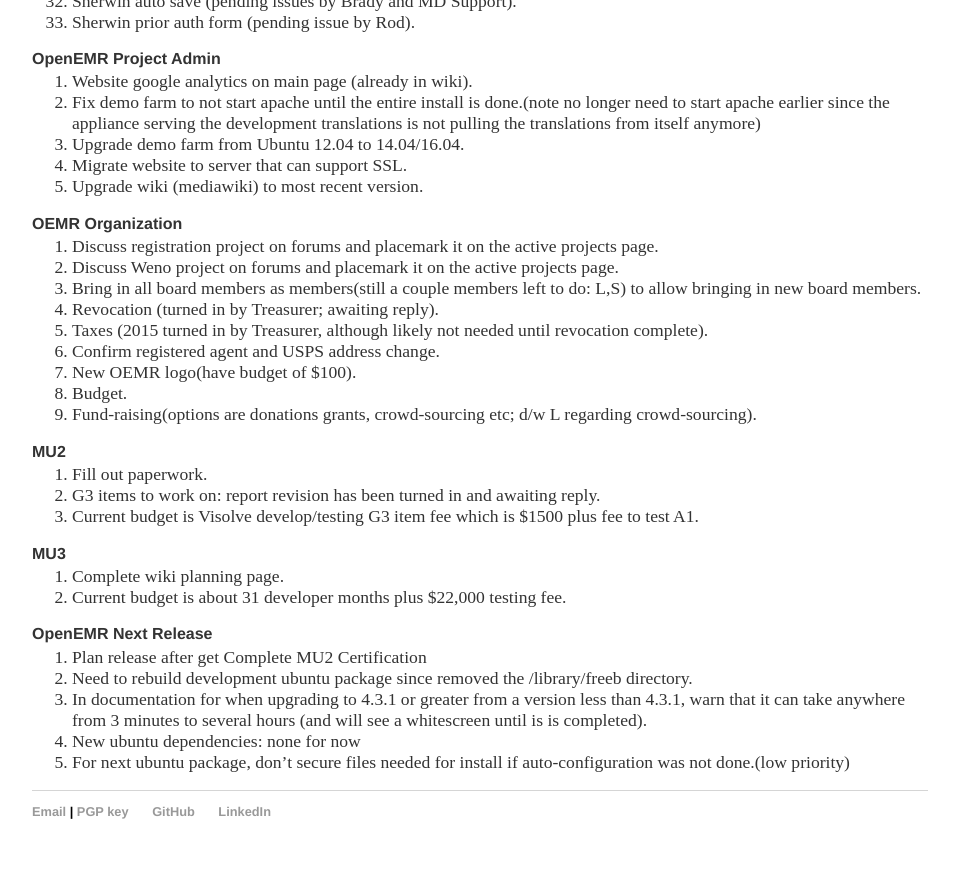
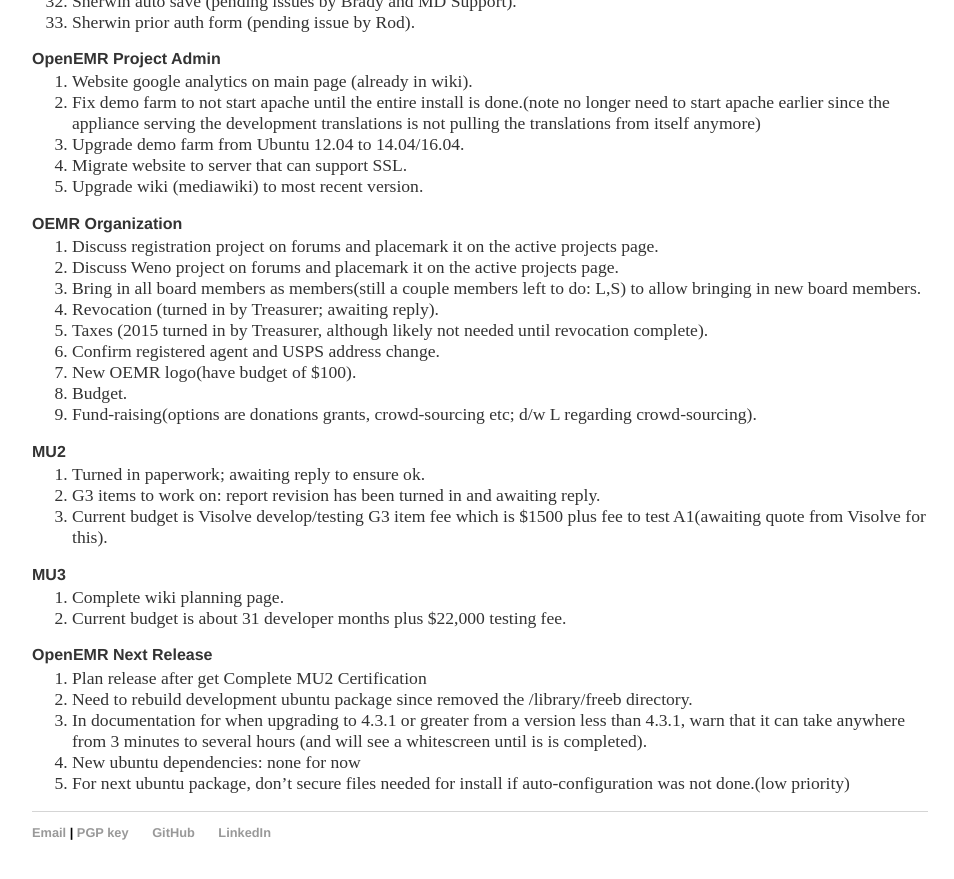
Before and after one commit to bradymiller/bradymiller.github.io, a Jekyll site: the page built from todo/index.md, in a window 1280 px wide and 900 px high, scrolled down 1042 px. Shown: the top 879 px of the window, without its empty margins (160-1114 px from the left). Built offline with Jekyll 4.4.1, drawn with Linux system fonts in a browser that asks for light colours; some of the changed text lies outside the part shown.

Commit message:
Update todo list

```diff
--- a/todo/index.md
+++ b/todo/index.md
@@ -4,7 +4,7 @@
 ## TODO lists
 
 ### Expedited
-* MU2 - Fill out paperwork.
+* MU2 - Turned in paperwork; awaiting reply to ensure ok.
 * MU2 - G3 items to work on: report revision has been turned in and awaiting reply.
 
 ### OpenEMR Code Reviews
@@ -61,9 +61,9 @@
 1. Fund-raising(options are donations grants, crowd-sourcing etc; d/w L regarding crowd-sourcing).
 
 ### MU2
-1. Fill out paperwork.
+1. Turned in paperwork; awaiting reply to ensure ok.
 1. G3 items to work on: report revision has been turned in and awaiting reply.
-1. Current budget is Visolve develop/testing G3 item fee which is $1500 plus fee to test A1.
+1. Current budget is Visolve develop/testing G3 item fee which is $1500 plus fee to test A1(awaiting quote from Visolve for this).
 
 ### MU3
 1. Complete wiki planning page.
```
